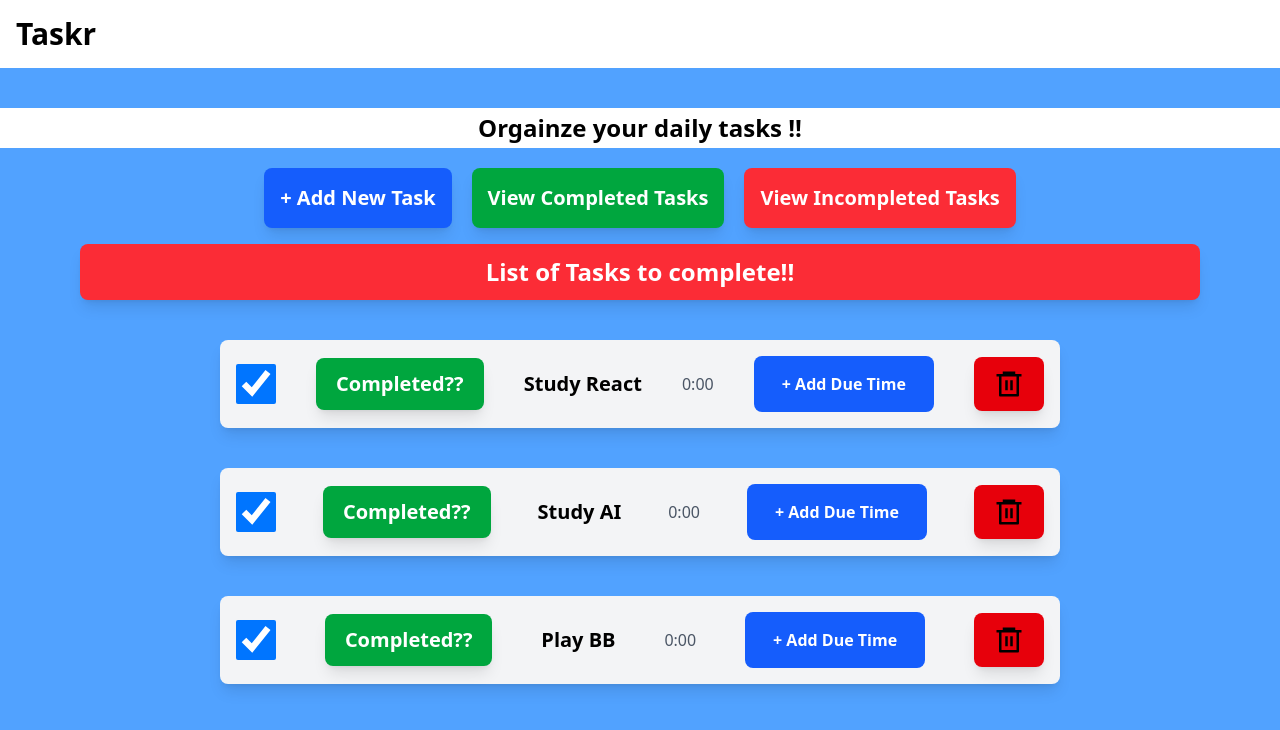
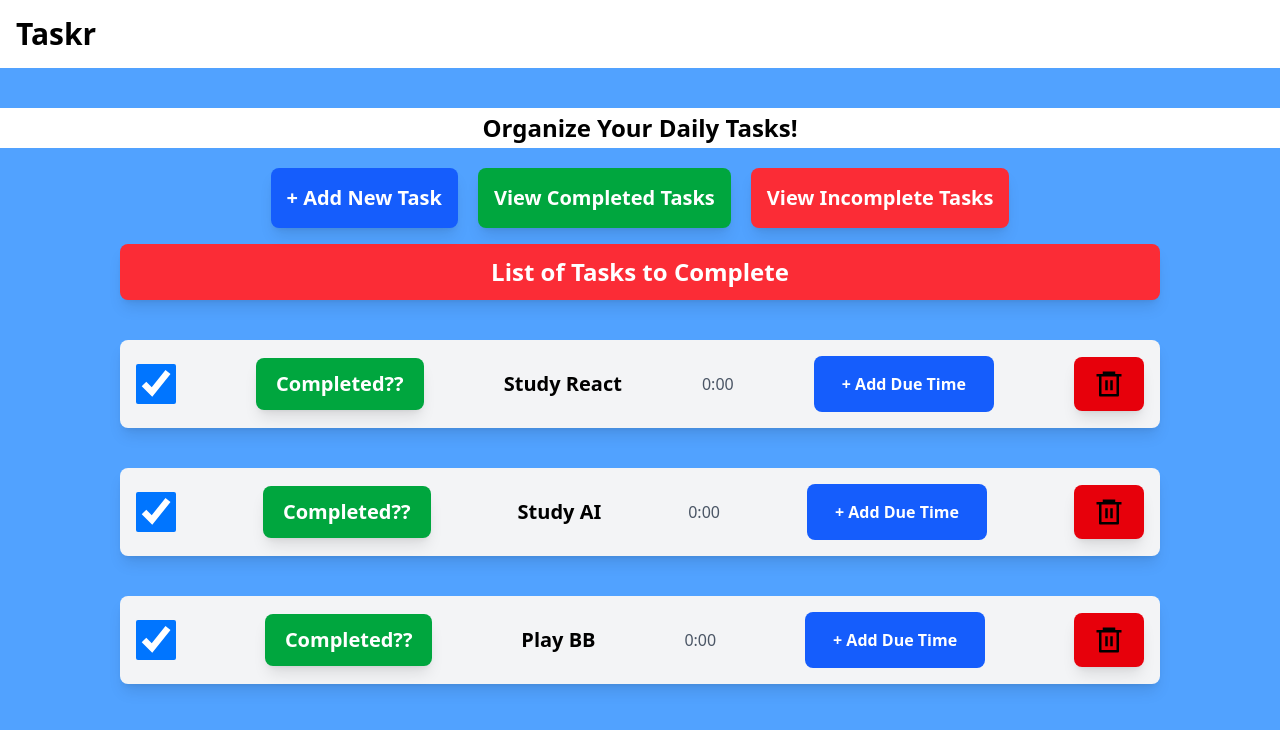
Before and after one commit to hamanth30/Taskr, a React (Vite) app: page / in a window 1280 px wide. Shown: the top 730 px of the page. Built offline with nearby package versions, Linux system fonts and the light colour scheme.

Commit message:
Completed Tasks Page updated

```diff
--- a/src/App.jsx
+++ b/src/App.jsx
@@ -7,17 +7,16 @@ import Completed from './components/Completed'
 import { BrowserRouter as Router, Routes, Route } from 'react-router-dom';
 
 function App() {
-  const [count, setCount] = useState(0)
-  const [completedTasks, setCompletedTasks] = useState([]);
+  const [completedTasks, setCompletedTasks] = useState([]); // State for completed tasks
 
   return (
     <Router>
-    <Routes>
-      <Route path="/" element={<Home />} />
-      <Route path="/completed" element={<Completed completedTasks={completedTasks} />} />
-    </Routes>
-  </Router>
-  )
+      <Routes>
+        <Route path="/" element={<Home setCompletedTasks={setCompletedTasks} />} />
+        <Route path="/completed" element={<Completed completedTasks={completedTasks} />} />
+      </Routes>
+    </Router>
+  );
 }
 
-export default App
+export default App;
--- a/src/components/Home.jsx
+++ b/src/components/Home.jsx
@@ -1,38 +1,217 @@
+// import React, { useState } from 'react';
+// import { RiDeleteBin6Line } from "react-icons/ri";
+// import Completed from './Completed';
+// import { useNavigate } from 'react-router-dom';
+
+// const Home = ({setCompletedTasks}) => {
+
+//   const [newTask, setNewTask] = useState("");
+//   const [showInput, setShowInput] = useState(false);
+//   const [addTime, setAddTime] = useState(false);
+//   const [editingTaskId, setEditingTaskId] = useState(null);
+//   //const [completedTasks, setCompletedTasks] = useState([]);
+//   const navigate = useNavigate();
+
+//   const[items,setItems] = useState(
+//     [
+//       {
+//         id:1,
+//         checked: true,
+//         item: "Study React",
+//         time:"0:00"
+//       },
+//       {
+//         id:2,
+//         checked: true,
+//         item: "Study AI",
+//         time:"0:00"
+//       },
+//       {
+//         id:3,
+//         checked: true,
+//         item: "Play BB",
+//         time:"0:00"
+//       }
+//     ])
+
+//   const handleCheck = (id) => {
+//     setItems(items.map((item) =>
+//       item.id === id ? { ...item, checked: !item.checked } : item
+//     ));
+//   };
+
+//   const handleDelete = (id) => {
+//     setItems(items.filter((item) => item.id !== id));
+//   };
+
+//   const handleNewTask = (taskName) => {
+//     const newTask = {
+//       id: items.length + 1, // Assign a unique ID based on the current list length
+//       checked: false,
+//       item: taskName
+//     };
+
+//     setItems([...items, newTask]); // Add the new task to the existing list
+//   };
+
+//   const handleNewTime = (id, time) => {
+//     setItems(items.map((item) =>
+//       item.id === id ? { ...item, time: time } : item // Properly update the time for the matching id
+//     ));
+//   };
+
+//   const handleComplete = (id) => {
+//     const completedTask = items.find((item) => item.id === id);
+
+//     if (completedTask && completedTask.checked) {
+//       setItems(items.filter((item) => item.id !== id));
+//       setCompletedTasks((prevCompletedTasks) => [...prevCompletedTasks, completedTask]);
+//     } else {
+//       alert("Task must be marked as completed to move!");
+//     }
+//   };
+
+
+
+//   return (
+//     <div className="bg-blue-400 flex-rows min-h-screen items-center text-center justify-center">
+//           <h1 className="bg-white flex text-3xl font-bold p-4 ">Taskr</h1>
+
+//           <h2 className='mt-10 bg-white text-2xl font-bold p-1'>Orgainze your daily tasks !!</h2>
+
+//           <div className="flex flex-row items-center justify-center text-xl font-bold text-white mt-5 space-x-5">
+//   {!showInput && (
+//     <button
+//       className="rounded-lg shadow-lg p-4 bg-blue-600 hover:bg-blue-800"
+//       onClick={() => setShowInput(true)}
+//     >
+//       + Add New Task
+//     </button>
+//   )}
+
+//     <button className="bg-green-600 hover:bg-green-700 p-4 rounded-lg shadow-lg"
+//     onClick={() => {
+//     if (completedTasks.length > 0) {
+//       navigate("/completed");
+//     } else {
+//       alert("No tasks have been completed yet!");
+//     }
+//   }}>View Completed Tasks</button>
+
+//     <button className="bg-red-500 hover:bg-red-700 p-4 rounded-lg shadow-lg">View Incompleted Tasks</button>
+
+//   {showInput && (
+//     <div className="flex flex-row items-center space-x-7">
+//       <input
+//         type="text"
+//         placeholder="Enter task name"
+//         className="border rounded bg-slate-400 px-3 py-2"
+//         value={newTask}
+//         onChange={(e) => setNewTask(e.target.value)}
+//       />
+//       <button
+//         className="mt-3 rounded-lg  bg-green-600 hover:bg-green-800 text-white rounded px-5 py-2"
+//         onClick={() => {
+//           handleNewTask(newTask); // Add the new task
+//           setNewTask(""); // Clear the input field
+//           setShowInput(false); // Hide the input box
+//         }}
+//       >
+//         + Add Task
+//       </button>
+//     </div>
+//   )}
+// </div>
+
+
+//           <h2 className='rounded-lg shadow-lg p-3 bg-red-500 font-bold text-2xl text-white mt-4 ml-20 mr-20'>List of Tasks to complete!!</h2>
+
+//           {/* <ul className="flex flex-col mt-15 py-10 rounded-lg bg-white  space-y-5 text-xl font-bold"> */}
+
+//           <div className="mt-10 space-y-7 ml-30 mr-30">
+//           {items.map((item) => (
+//   <li
+//     key={item.id}
+//     className="mt-10 ml-25 mr-25 flex items-center justify-between px-4 py-4 bg-gray-100 rounded-lg shadow-lg"
+//   >
+//     <input
+//       type="checkbox"
+//       checked={item.checked}
+//       onChange={() => handleCheck(item.id)}
+//       className="w-10 h-10 cursor-pointer"
+//     />
+
+//       <button
+//         className="bg-green-600 text-white font-bold text-xl rounded-lg shadow-lg px-5 py-3"
+//         onClick={() => handleComplete(item.id)}
+//       >
+//         Completed??
+//       </button>
+
+
+//     <label className="text-xl font-bold">{item.item}</label>
+
+//     <span className="text-gray-600">{item.time}</span> {/* Display due time */}
+
+//     {editingTaskId === item.id ? (
+//       <div className="flex">
+//         <input
+//           type="text"
+//           placeholder="Enter due time"
+//           className="border rounded px-3 py-2"
+//           onChange={(e) => handleNewTime(item.id, e.target.value)} // Update due time
+//         />
+//         <button
+//           className="ml-3 bg-green-600 font-bold text-white rounded px-5 py-2"
+//           onClick={() => setEditingTaskId(null)} // Close the input field
+//         >
+//           + Fix Due Time
+//         </button>
+//       </div>
+//     ) : (
+//       <button
+//         className="rounded-lg px-7 py-4 bg-blue-600 text-white font-bold"
+//         onClick={() => setEditingTaskId(item.id)} // Show the input field
+//       >
+//         + Add Due Time
+//       </button>
+//     )}
+
+//     <button
+//       className="bg-red-600 rounded-lg shadow-lg px-5 py-3"
+//       onClick={() => handleDelete(item.id)}
+//     >
+//       <RiDeleteBin6Line className="text-3xl" />
+//     </button>
+//   </li>
+// ))}
+
+//           </div>
+
+
+//     </div>
+//   )
+// }
+
+// export default Home
+
 import React, { useState } from 'react';
 import { RiDeleteBin6Line } from "react-icons/ri";
-import Completed from './Completed';
 import { useNavigate } from 'react-router-dom';
 
-const Home = () => {
-
+const Home = ({ setCompletedTasks }) => {
   const [newTask, setNewTask] = useState("");
   const [showInput, setShowInput] = useState(false);
   const [addTime, setAddTime] = useState(false);
   const [editingTaskId, setEditingTaskId] = useState(null);
-  const [completedTasks, setCompletedTasks] = useState([]);
+
+  const [items, setItems] = useState([
+    { id: 1, checked: true, item: "Study React", time: "0:00" },
+    { id: 2, checked: true, item: "Study AI", time: "0:00" },
+    { id: 3, checked: true, item: "Play BB", time: "0:00" }
+  ]);
+
   const navigate = useNavigate();
-
-  const[items,setItems] = useState(
-    [
-      {
-        id:1,
-        checked: true,
-        item: "Study React",
-        time:"0:00"
-      },
-      {
-        id:2,
-        checked: true,
-        item: "Study AI",
-        time:"0:00"
-      },
-      {
-        id:3,
-        checked: true,
-        item: "Play BB",
-        time:"0:00"
-      }
-    ])
 
   const handleCheck = (id) => {
     setItems(items.map((item) =>
@@ -48,7 +227,8 @@ const Home = () => {
     const newTask = {
       id: items.length + 1, // Assign a unique ID based on the current list length
       checked: false,
-      item: taskName
+      item: taskName,
+      time: "0:00"
     };
 
     setItems([...items, newTask]); // Add the new task to the existing list
@@ -61,28 +241,24 @@ const Home = () => {
   };
 
   const handleComplete = (id) => {
-    // Find the completed task
     const completedTask = items.find((item) => item.id === id);
 
-    // Ensure the task exists and is checked
     if (completedTask && completedTask.checked) {
-      // Remove the completed task from the `items` list
+      // Remove the completed task from `items`
       setItems(items.filter((item) => item.id !== id));
 
-      // Add the completed task to the `completedTasks` state
+      // Add the completed task to the global `completedTasks` state via `setCompletedTasks`
       setCompletedTasks((prevCompletedTasks) => [...prevCompletedTasks, completedTask]);
     } else {
       alert("Task must be marked as completed to move!");
     }
   };
 
-
-
   return (
     <div className="bg-blue-400 flex-rows min-h-screen items-center text-center justify-center">
-          <h1 className="bg-white flex text-3xl font-bold p-4 ">Taskr</h1>
+      <h1 className="bg-white flex text-3xl font-bold p-4">Taskr</h1>
 
-          <h2 className='mt-10 bg-white text-2xl font-bold p-1'>Orgainze your daily tasks !!</h2>
+      <h2 className='mt-10 bg-white text-2xl font-bold p-1'>Organize Your Daily Tasks!</h2>
 
       <div className="flex flex-row items-center justify-center text-xl font-bold text-white mt-5 space-x-5">
         {!showInput && (
@@ -94,16 +270,16 @@ const Home = () => {
           </button>
         )}
 
-    <button className="bg-green-600 hover:bg-green-700 p-4 rounded-lg shadow-lg"
+        <button
+          className="bg-green-600 hover:bg-green-700 p-4 rounded-lg shadow-lg"
           onClick={() => {
-    if (completedTasks.length > 0) {
             navigate("/completed");
-    } else {
-      alert("No tasks have been completed yet!");
-    }
-  }}>View Completed Tasks</button>
+          }}
+        >
+          View Completed Tasks
+        </button>
 
-    <button className="bg-red-500 hover:bg-red-700 p-4 rounded-lg shadow-lg">View Incompleted Tasks</button>
+        <button className="bg-red-500 hover:bg-red-700 p-4 rounded-lg shadow-lg">View Incomplete Tasks</button>
 
         {showInput && (
           <div className="flex flex-row items-center space-x-7">
@@ -115,7 +291,7 @@ const Home = () => {
               onChange={(e) => setNewTask(e.target.value)}
             />
             <button
-        className="mt-3 rounded-lg  bg-green-600 hover:bg-green-800 text-white rounded px-5 py-2"
+              className="mt-3 rounded-lg bg-green-600 hover:bg-green-800 text-white px-5 py-2"
               onClick={() => {
                 handleNewTask(newTask); // Add the new task
                 setNewTask(""); // Clear the input field
@@ -128,16 +304,13 @@ const Home = () => {
         )}
       </div>
 
+      <h2 className='rounded-lg shadow-lg p-3 bg-red-500 font-bold text-2xl text-white mt-4 ml-30 mr-30'>List of Tasks to Complete</h2>
 
-          <h2 className='rounded-lg shadow-lg p-3 bg-red-500 font-bold text-2xl text-white mt-4 ml-20 mr-20'>List of Tasks to complete!!</h2>
-
-          {/* <ul className="flex flex-col mt-15 py-10 rounded-lg bg-white  space-y-5 text-xl font-bold"> */}
-
-          <div className="mt-10 space-y-7 ml-30 mr-30">
+      <div className="ml-30 mr-30 mt-10 space-y-7">
         {items.map((item) => (
           <li
             key={item.id}
-    className="mt-10 ml-25 mr-25 flex items-center justify-between px-4 py-4 bg-gray-100 rounded-lg shadow-lg"
+            className="mt-10 flex items-center justify-between px-4 py-4 bg-gray-100 rounded-lg shadow-lg"
           >
             <input
               type="checkbox"
@@ -153,10 +326,9 @@ const Home = () => {
               Completed??
             </button>
 
-
             <label className="text-xl font-bold">{item.item}</label>
 
-    <span className="text-gray-600">{item.time}</span> {/* Display due time */}
+            <span className="text-gray-600">{item.time}</span>
 
             {editingTaskId === item.id ? (
               <div className="flex">
@@ -164,11 +336,11 @@ const Home = () => {
                   type="text"
                   placeholder="Enter due time"
                   className="border rounded px-3 py-2"
-          onChange={(e) => handleNewTime(item.id, e.target.value)} // Update due time
+                  onChange={(e) => handleNewTime(item.id, e.target.value)}
                 />
                 <button
                   className="ml-3 bg-green-600 font-bold text-white rounded px-5 py-2"
-          onClick={() => setEditingTaskId(null)} // Close the input field
+                  onClick={() => setEditingTaskId(null)}
                 >
                   + Fix Due Time
                 </button>
@@ -176,7 +348,7 @@ const Home = () => {
             ) : (
               <button
                 className="rounded-lg px-7 py-4 bg-blue-600 text-white font-bold"
-        onClick={() => setEditingTaskId(item.id)} // Show the input field
+                onClick={() => setEditingTaskId(item.id)}
               >
                 + Add Due Time
               </button>
@@ -190,12 +362,9 @@ const Home = () => {
             </button>
           </li>
         ))}
+      </div>
+    </div>
+  );
+};
 
-          </div>
-
-
-    </div>
-  )
-}
-
-export default Home
+export default Home;
```
Also changed, not shown: src/components/Completed.jsx (+19 -17 lines), src/components/Incomplete.jsx (added). Lines whose indentation alone changed are shown as unchanged.
